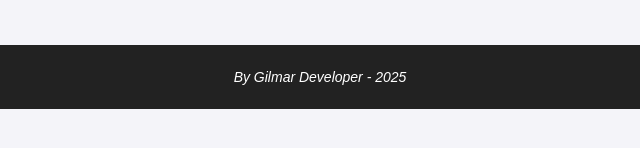
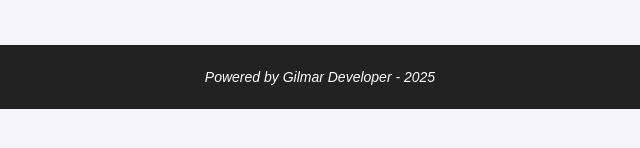
Before and after one commit to gilmarlobo/folhas-de-ponto-em-javascript, a plain HTML site: page index.html in a window 1280 px wide. Shown: the part 506-654 px from the top of the page, 320-960 px from the left. Drawn offline with Linux system fonts and the light colour scheme.

Commit message:
powered by

```diff
--- a/index.html
+++ b/index.html
@@ -19,7 +19,7 @@
     <button onclick="gerarFolha()">Gerar Folha</button>
     <br><br>
    <footer>
-    <p><i>By Gilmar Developer - 2025</i></p>
+    <p><i>Powered by Gilmar Developer - 2025</i></p>
    </footer>
    <script src="java.js"></script>
 </body>
```
